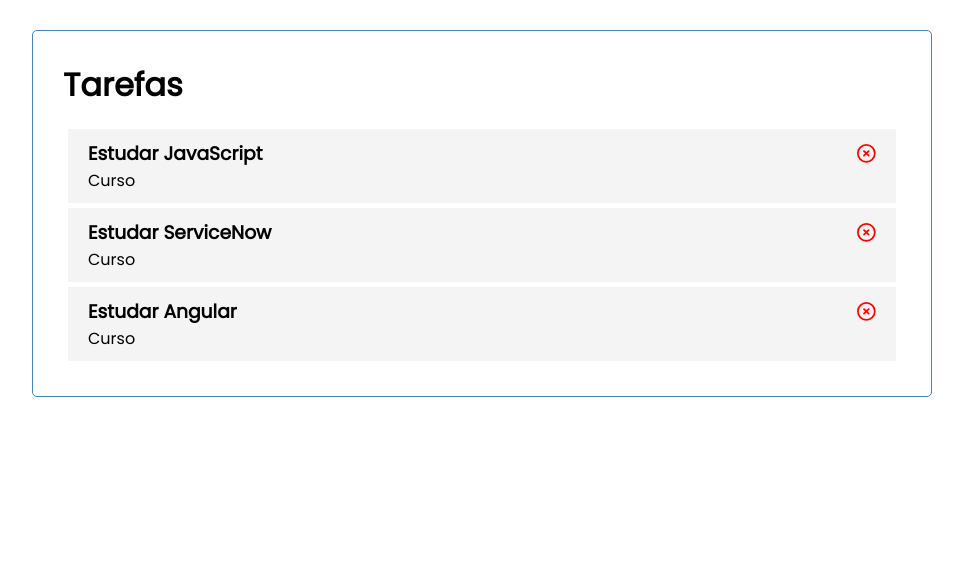
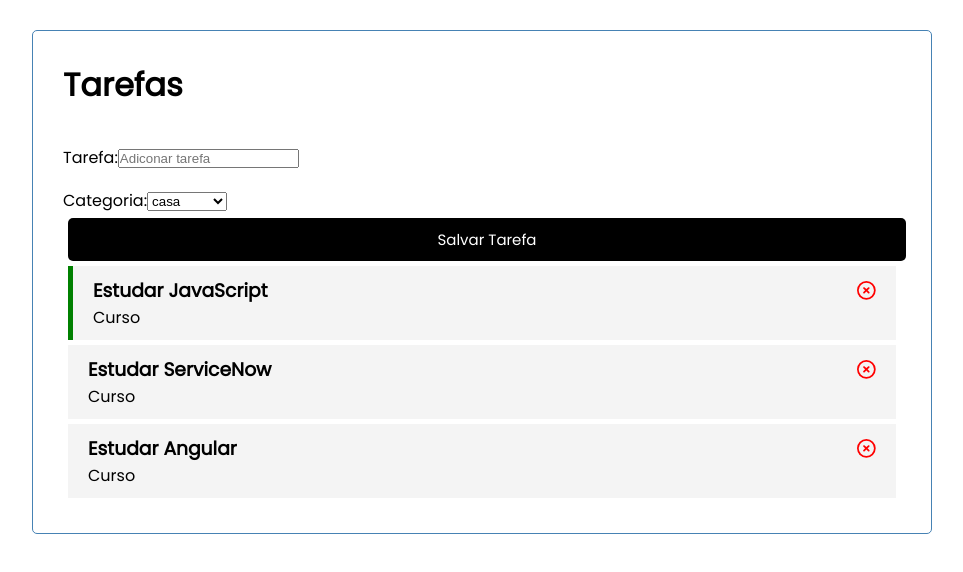
Before and after one commit to sergioruza/lista-de-tarefas-angular, an Angular app: page / in a window 1280 px wide. Shown: the top 572 px of the page, without its empty margins (158-1121 px from the left). Built offline with nearby package versions, Linux system fonts and the light colour scheme; data requests are answered from the project's data file.

Commit message:
feat: cria componente de adicionar tarefa

```diff
--- a/db.json
+++ b/db.json
@@ -4,7 +4,7 @@
       "id": "1",
       "tarefa": "Estudar JavaScript",
       "categoria": "Curso",
-      "concluido": false
+      "concluido": true
     },
     {
       "id": "2",
--- /dev/null
+++ b/src/app/components/add-task/add-task.component.html
@@ -0,0 +1,19 @@
+<form>
+  <div>
+    <label for="text">Tarefa:</label>
+    <input type="text" name="text" class="form-control" placeholder="Adiconar tarefa" id="text">
+  </div>
+
+  <div class="mb-4">
+    <label for="categoria">Categoria:</label>
+    <select name="categoria" id="categoria" class="form-select">
+      <option value="casa">casa</option>
+      <option value="trabalho">trabalho</option>
+      <option value="faculdade">faculdade</option>
+      <option value="academia">academia</option>
+      <option value="lazer">lazer</option>
+    </select>
+  </div>
+
+  <input type="submit" value="Salvar Tarefa" class="btn btn-block">
+</form>
--- a/src/app/components/tasks/tasks.component.html
+++ b/src/app/components/tasks/tasks.component.html
@@ -1,2 +1,4 @@
+<app-add-task />
+
 <app-task-item *ngFor="let tarefa of tarefas" [tarefa]="tarefa" (onDeleteTask)="deleteTask($event)"
   (onToggleConcluido)="toggleConcluido($event)" />
--- a/src/app/components/tasks/tasks.component.ts
+++ b/src/app/components/tasks/tasks.component.ts
@@ -3,10 +3,11 @@ import { TaskService } from '../../services/task.service';
 import { Tarefa } from '../../../Tarefa';
 import { CommonModule } from '@angular/common';
 import { TaskItemComponent } from "../task-item/task-item.component";
+import { AddTaskComponent } from "../add-task/add-task.component";
 
 @Component({
   selector: 'app-tasks',
-  imports: [CommonModule, TaskItemComponent],
+  imports: [CommonModule, TaskItemComponent, AddTaskComponent],
   templateUrl: './tasks.component.html',
   styleUrl: './tasks.component.css'
 })
```
Also changed, not shown: src/app/components/add-task/add-task.component.ts (added, +11 -0 lines), src/app/components/add-task/add-task.component.css (added), 1 other file (tests, documents, lock files or other folders).
